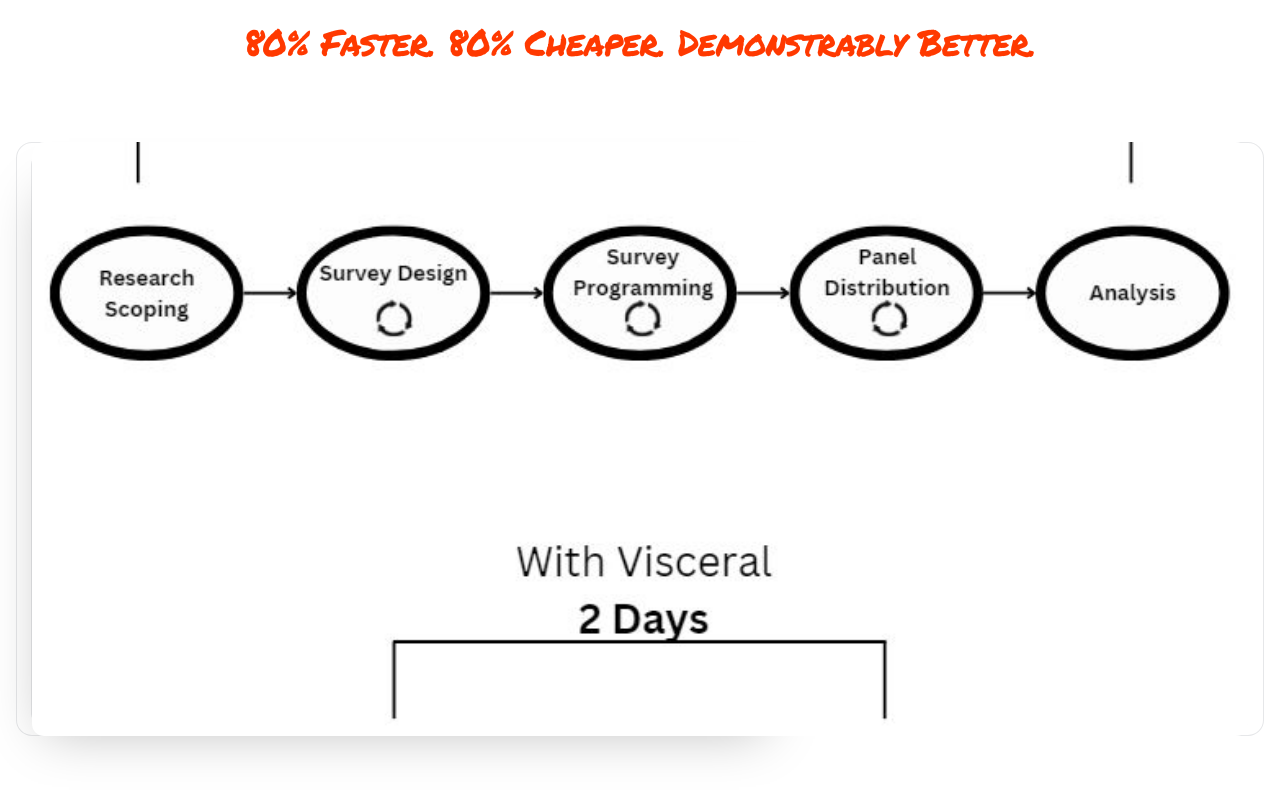
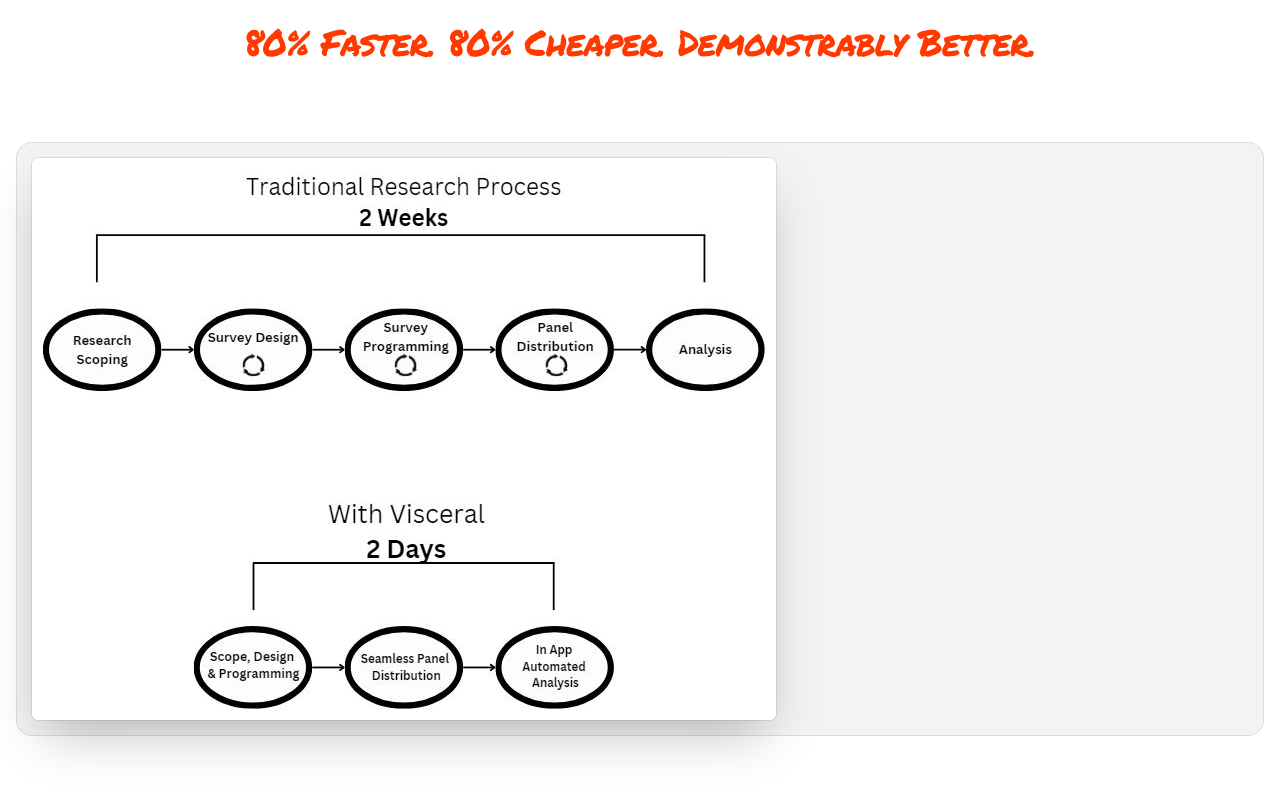
Before and after one commit to neeld3/VisceralMKT, a Next.js app: page / in a window 1280 px wide. Shown: the part 480-1274 px from the top of the page. Built offline with nearby package versions, Linux system fonts and the light colour scheme.

Commit message:
Update page.tsx

```diff
--- a/src/app/page.tsx
+++ b/src/app/page.tsx
@@ -60,10 +60,8 @@ export default function Home() {
                   </p>
                 </div>
                 <div className="mt-16 flow-root sm:mt-24">
-                  <div className="relative bg-gray-900/5 lg:rounded-2xl">
-                    <div className="absolute inset-0 bg-cover bg-center rounded-xl" style={{ backgroundImage: 'url("/chains.jpg")' }} />
-                    <div className="-m-2 ring-1 ring-inset ring-gray-900/10 lg:-m-4 lg:rounded-2xl lg:p-4">
-                      <Image
+                  <div className="-m-2 rounded-xl bg-gray-900/5 p-2 ring-1 ring-inset ring-gray-900/10 lg:-m-4 lg:rounded-2xl lg:p-4">
+                    <img
                       src="/chains.jpg"
                       alt="App screenshot"
                       width={744}
@@ -76,7 +74,6 @@ export default function Home() {
             </div>
           </div>
         </div>
-        </div>
       </main>
     </>
   );
```
Lines whose indentation alone changed are shown as unchanged.
